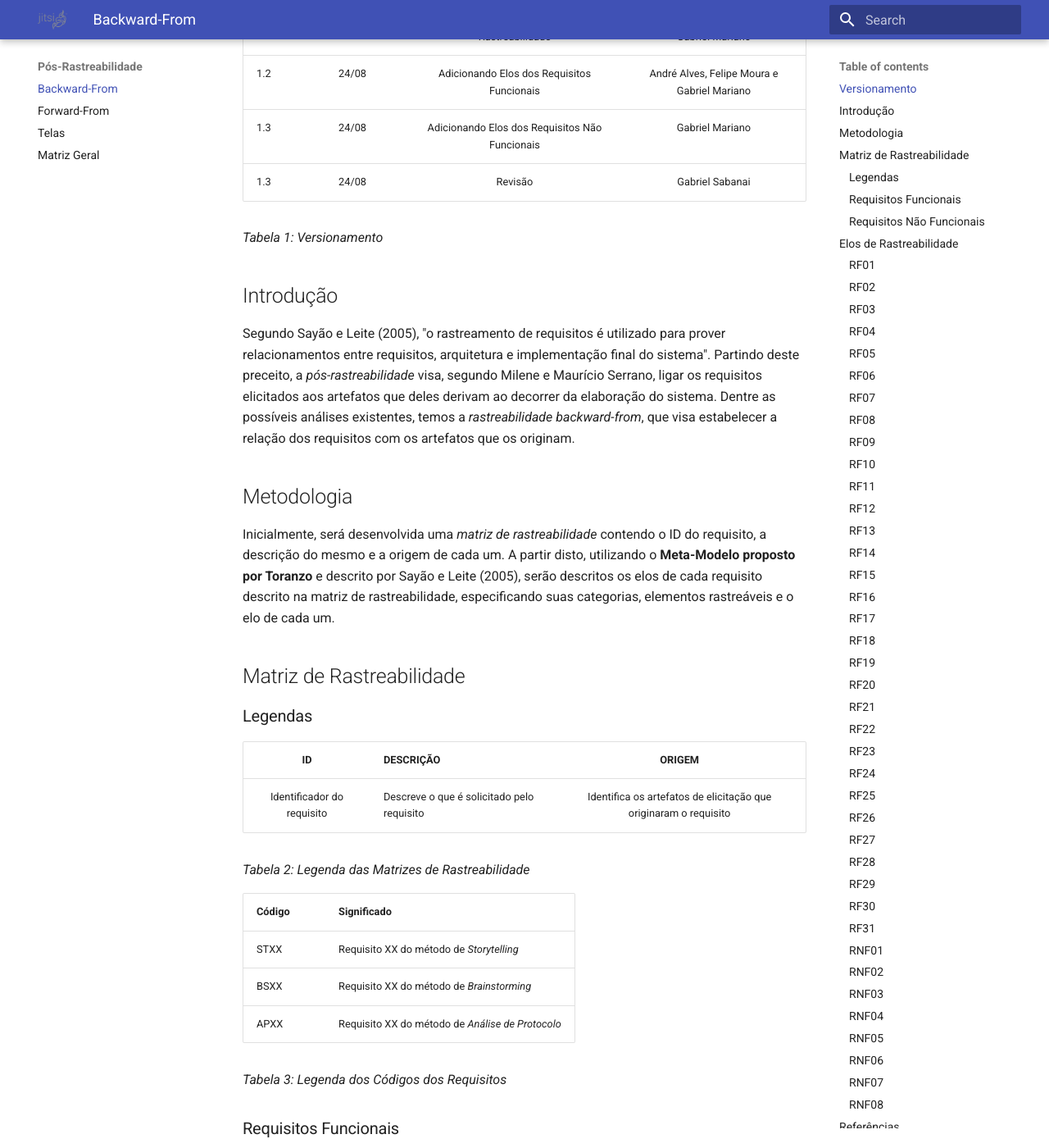
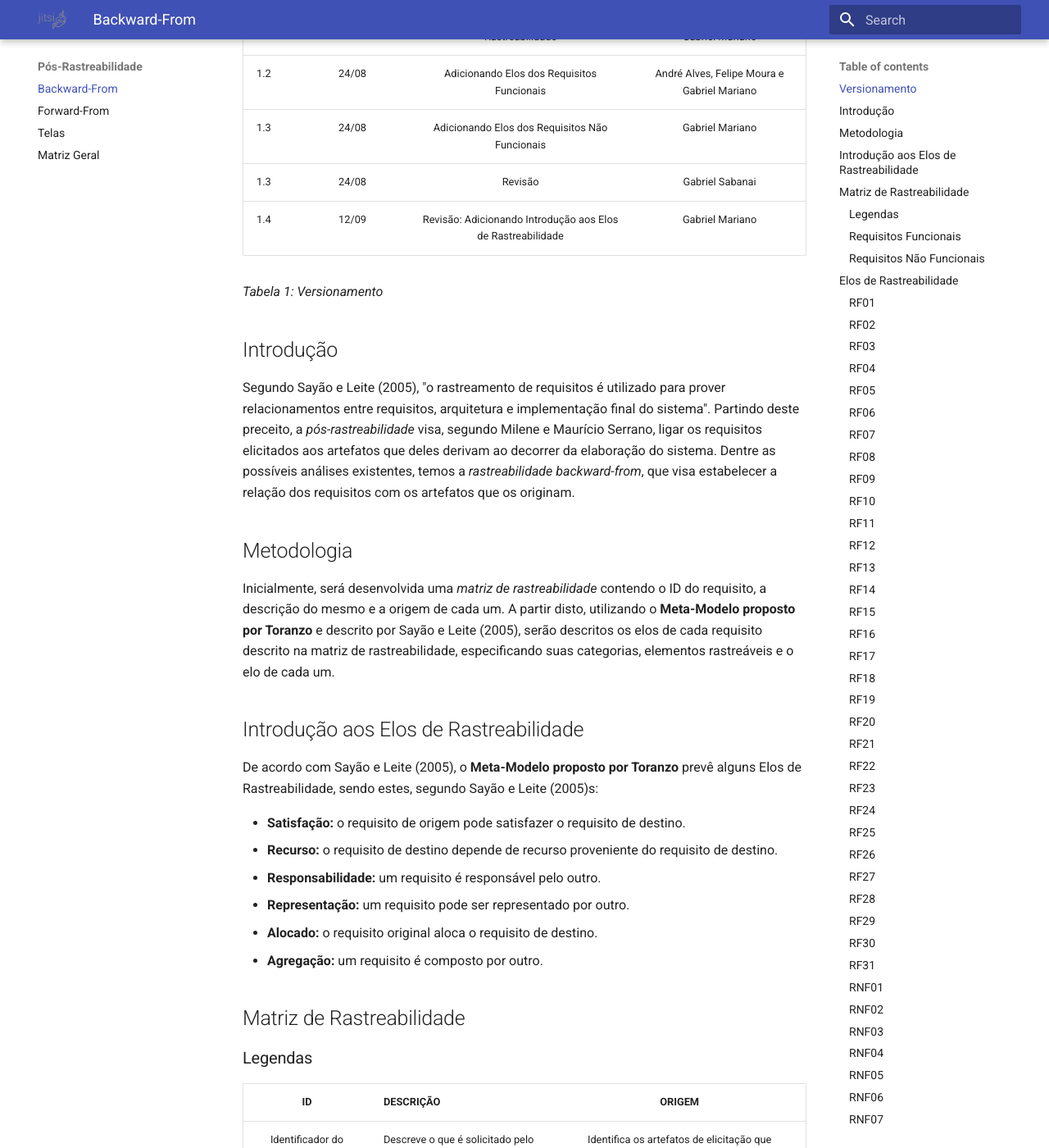
Before and after one commit to gabrielm2q/2022.1-Jitsi-Meet, an MkDocs documentation site: the page built from docs/posRastreabilidade/backwardFrom.md, in a window 1280 px wide and 1400 px high, scrolled down 368 px. Shown: the whole window at 82% size. Built offline with MkDocs 1.6.1 and Material for MkDocs 9.7.7, drawn with Linux system fonts in a browser that asks for light colours.

Commit message:
:sparkles: revisando backward from

```diff
--- a/docs/posRastreabilidade/backwardFrom.md
+++ b/docs/posRastreabilidade/backwardFrom.md
@@ -9,6 +9,7 @@
 | 1.2    | 24/08 | Adicionando Elos dos Requisitos Funcionais | André Alves, Felipe Moura e Gabriel Mariano |
 | 1.3    | 24/08 | Adicionando Elos dos Requisitos Não Funcionais | Gabriel Mariano |
 | 1.3 | 24/08 | Revisão | Gabriel Sabanai |
+| 1.4 | 12/09 | Revisão: Adicionando Introdução aos Elos de Rastreabilidade | Gabriel Mariano |
 
 _Tabela 1: Versionamento_
 
@@ -19,6 +20,17 @@ Segundo Sayão e Leite (2005), "o rastreamento de requisitos é utilizado para p
 ## Metodologia
 
 Inicialmente, será desenvolvida uma _matriz de rastreabilidade_ contendo o ID do requisito, a descrição do mesmo e a origem de cada um. A partir disto, utilizando o **Meta-Modelo proposto por Toranzo** e descrito por Sayão e Leite (2005), serão descritos os elos de cada requisito descrito na matriz de rastreabilidade, especificando suas categorias, elementos rastreáveis e o elo de cada um.
+
+## Introdução aos Elos de Rastreabilidade
+
+De acordo com Sayão e Leite (2005), o **Meta-Modelo proposto por Toranzo** prevê alguns Elos de Rastreabilidade, sendo estes, segundo Sayão e Leite (2005)s:
+
+* **Satisfação:** o requisito de origem pode satisfazer o requisito de destino.
+* **Recurso:** o requisito de destino depende de recurso proveniente do requisito de destino.
+* **Responsabilidade:** um requisito é responsável pelo outro.
+* **Representação:** um requisito pode ser representado por outro.
+* **Alocado:** o requisito original aloca o requisito de destino.
+* **Agregação:** um requisito é composto por outro.
 
 ## Matriz de Rastreabilidade
 
```
